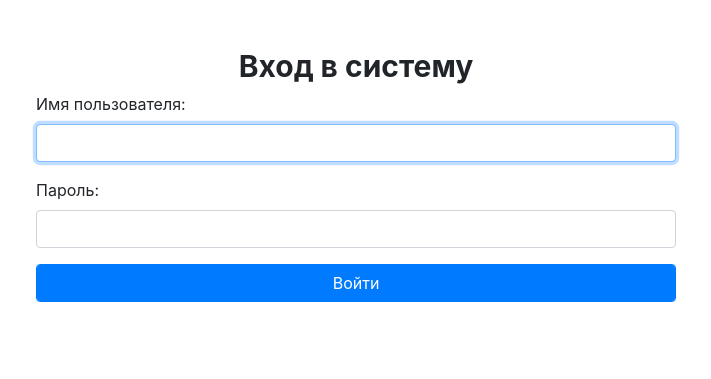
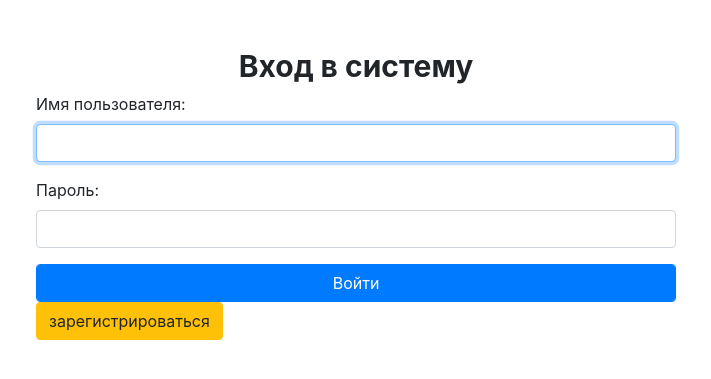
Before and after one commit to ObukhovVladislav/site-store, a Django app: page /auth/login/ in a window 1280 px wide. Shown: the top 379 px of the page, without its empty margins (284-995 px from the left). Run offline with Django 3.2, Linux system fonts and the light colour scheme; parts of the project's set-up code (start-up, migrations or seed data) failed here and were passed over; some libraries are stand-ins or nearby versions.

Commit message:
register and logout

```diff
--- a/project/authapp/templates/authapp/login.html
+++ b/project/authapp/templates/authapp/login.html
@@ -8,5 +8,8 @@
             <input type="submit" class="btn btn-primary form-control" value="Войти">
 
         </form>
+    <a class="btn btn-warning" href="{% url 'auth:register' %}">
+        зарегистрироваться
+    </a>
     </div>
 {% endblock %}
--- a/project/authapp/urls.py
+++ b/project/authapp/urls.py
@@ -5,5 +5,6 @@ app_name = 'authapp'
 
 urlpatterns = [
     path('login/', authapp.login, name='login'),
-    path('logout/', authapp.logout, name='logout')
+    path('logout/', authapp.logout, name='logout'),
+    path('register/', authapp.register, name='register'),
 ]
```
